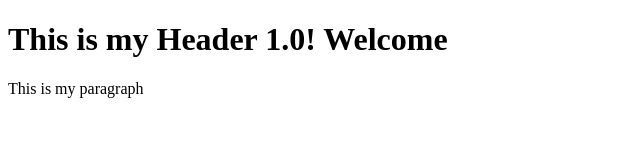
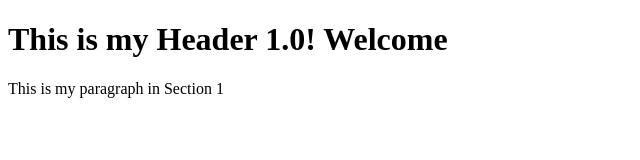
Before and after one commit to caatovarbo/JavaScriptBToP, a plain HTML site: page index.html in a window 1280 px wide. Shown: the full height of the page, 0-640 px from the left. Drawn offline with Linux system fonts and the light colour scheme.

Commit message:
Primer cambio en Section 1

```diff
--- a/index.html
+++ b/index.html
@@ -8,7 +8,7 @@
   </head>
   <body>
     <h1>This is my Header 1.0! Welcome</h1>
-    <p>This is my paragraph</p>
+    <p>This is my paragraph in Section 1</p>
   </body>
 
 </html>
```
